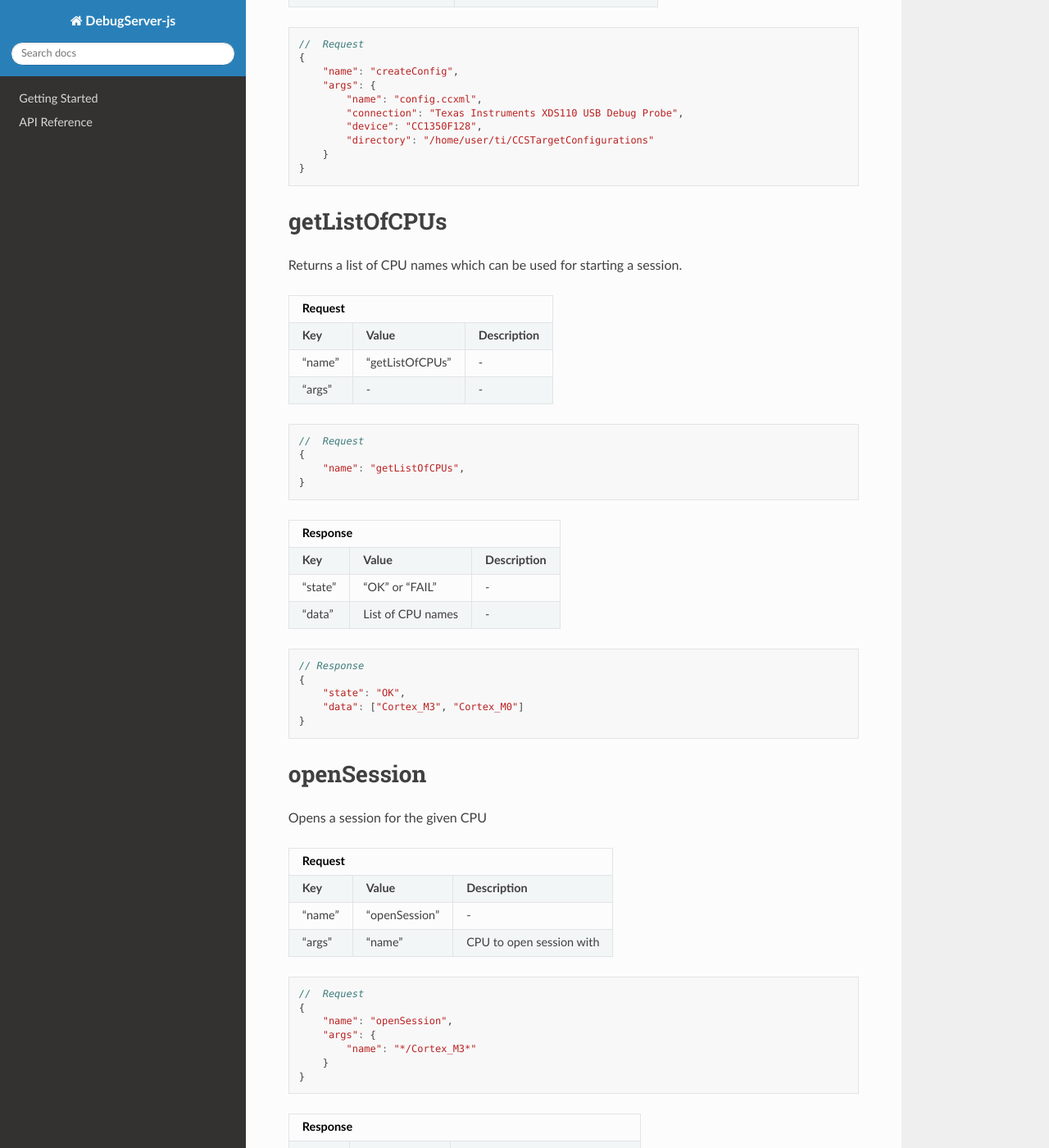
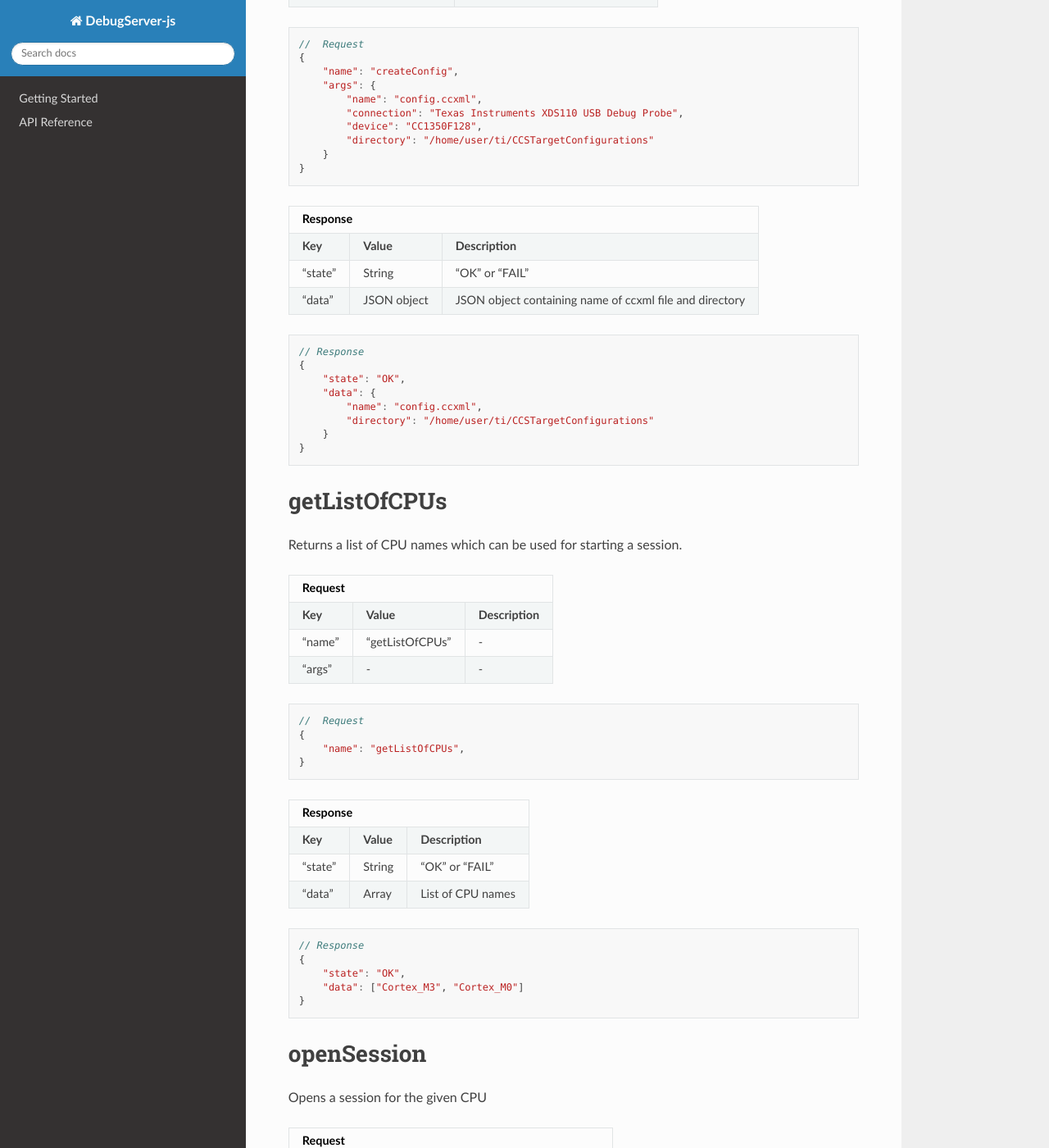
Before and after one commit to webbcam/debugserver-js, a Sphinx documentation site: the page built from docs/api/server.rst, in a window 1280 px wide and 1400 px high, scrolled down 1620 px. Shown: the whole window at 82% size. Built offline with Sphinx 7.4.7 and the Read the Docs theme 2.0.0, drawn with Linux system fonts in a browser that asks for light colours; some of the changed text lies outside the part shown.

Commit message:
updated data return types

```diff
--- a/DebugServer.js
+++ b/DebugServer.js
@@ -159,7 +159,7 @@ function setConfigCommandHandler(server, command) {
 }
 
 function getConfigCommandHandler(server, command) {
-    var data = {'path': server.configPath }
+    var data = server.configPath;
     var result = okResult(data);
 
     return result;
@@ -212,7 +212,7 @@ function getListOfCPUsCommandHandler(server, command) {
     } else {
         var cpu_list = createStringArray(server.debugServer.getListOfCPUs());
 
-        result = okResult({"cpus": cpu_list})
+        result = okResult(cpu_list)
     }
 
     return result;
@@ -261,7 +261,7 @@ function getListOfSessionsCommandHandler(server, command) {
         listOfSessions.push({"name": session, "port": server.debugSessions[session]['port']});
     }
 
-    return okResult({"sessions": listOfSessions});
+    return okResult(listOfSessions);
 }
 
 DebugServer.prototype.terminateSession = function (sessionName) {
--- a/docs/api/server.rst
+++ b/docs/api/server.rst
@@ -54,7 +54,7 @@ Returns the ccxml file the DebugServer is using
 +================+========================+==================================+
 | **Key**        | **Value**              | **Description**                  |
 +----------------+------------------------+----------------------------------+
-| "state"        | "OK" or "FAIL"         | \-                               |
+| "state"        | String                 | "OK" or "FAIL"                   |
 +----------------+------------------------+----------------------------------+
 | "data"         | String                 | Path to ccxml file               |
 +----------------+------------------------+----------------------------------+
@@ -103,6 +103,29 @@ Creates a ccxml configuration file
         }
     }
 
++----------------+------------------------+----------------------------------+
+| **Response**                                                               |
++================+========================+==================================+
+| **Key**        | **Value**              | **Description**                  |
++----------------+------------------------+----------------------------------+
+| "state"        | String                 | "OK" or "FAIL"                   |
++----------------+------------------------+----------------------------------+
+| "data"         | JSON object            | JSON object containing name of   |
+|                |                        | ccxml file and directory         |
++----------------+------------------------+----------------------------------+
+
+.. code-block:: javascript
+
+    // Response
+    {
+        "state": "OK",
+        "data": {
+            "name": "config.ccxml",
+            "directory": "/home/user/ti/CCSTargetConfigurations"
+        }
+    }
+
+
 getListOfCPUs
 -------------
 
@@ -130,9 +153,9 @@ Returns a list of CPU names which can be used for starting a session.
 +================+========================+==================================+
 | **Key**        | **Value**              | **Description**                  |
 +----------------+------------------------+----------------------------------+
-| "state"        | "OK" or "FAIL"         | \-                               |
+| "state"        | String                 | "OK" or "FAIL"                   |
 +----------------+------------------------+----------------------------------+
-| "data"         | List of CPU names      | \-                               |
+| "data"         | Array                  | List of CPU names                |
 +----------------+------------------------+----------------------------------+
 
 .. code-block:: javascript
@@ -173,7 +196,7 @@ Opens a session for the given CPU
 +================+====================+==================================+
 | **Key**        | **Value**          | **Description**                  |
 +----------------+--------------------+----------------------------------+
-| "state"        | "OK" or "FAIL"     | \-                               |
+| "state"        | String             | "OK" or "FAIL"                   |
 +----------------+--------------------+----------------------------------+
 | "data"         | Integer            | Port number session opened on    |
 +----------------+--------------------+----------------------------------+
@@ -213,11 +236,11 @@ Returns a list of open sessions running on the DebugServer
 +================+===============================+==================================+
 | **Key**        | **Value**                     | **Description**                  |
 +----------------+-------------------------------+----------------------------------+
-| "state"        | "OK" or "FAIL"                | \-                               |
+| "state"        | String                        | "OK" or "FAIL"                   |
 +----------------+-------------------------------+----------------------------------+
-| "data"         | List of JSON objects          | \-                               |
-|                | containing open session names |                                  |
-|                | and their port number         |                                  |
+| "data"         | Array of JSON objects         | List of JSON objects             |
+|                |                               | containing open session names    |
+|                |                               | and their port number            |
 +----------------+-------------------------------+----------------------------------+
 
 .. code-block:: javascript
```
Also changed, not shown: 3 other files.
